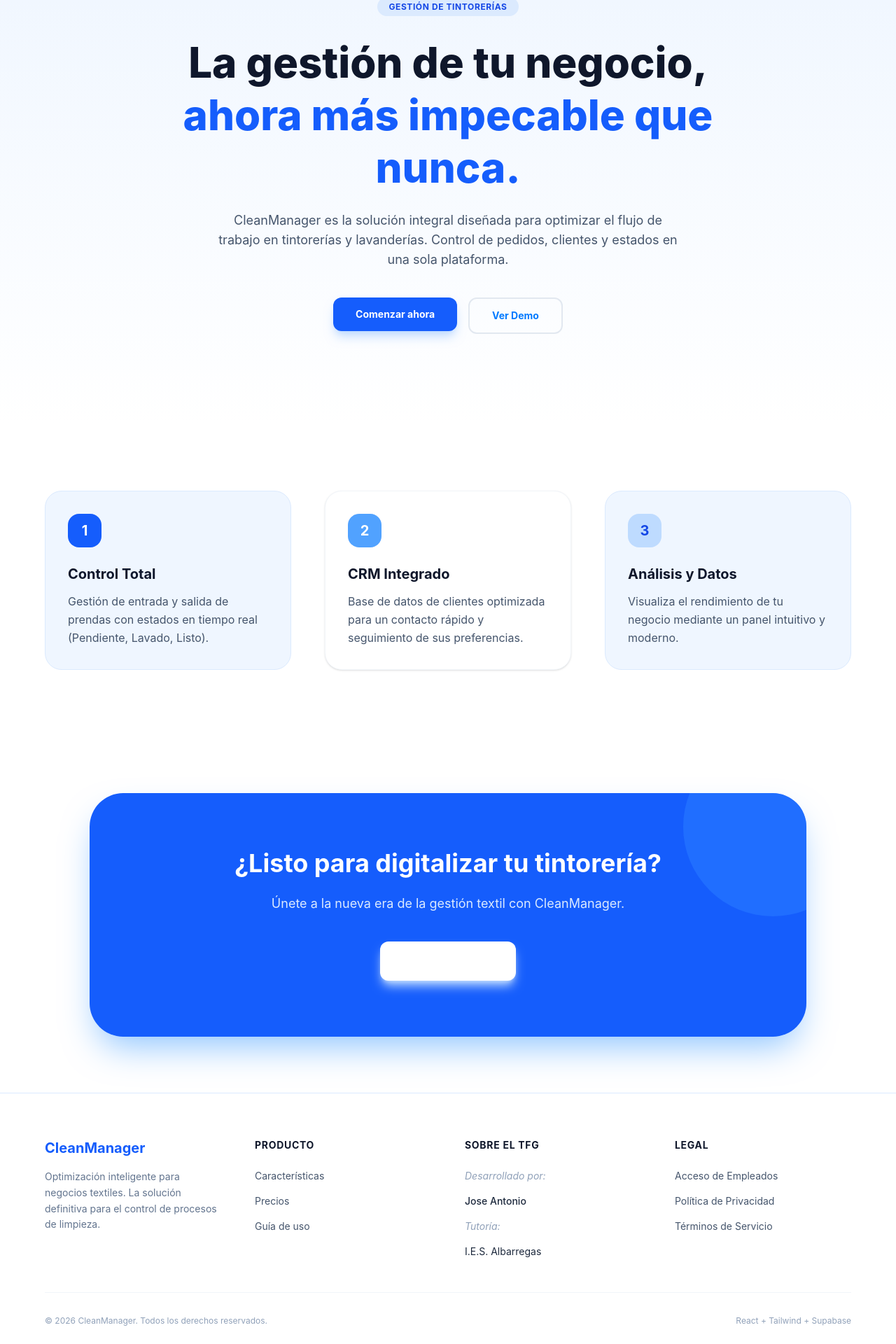
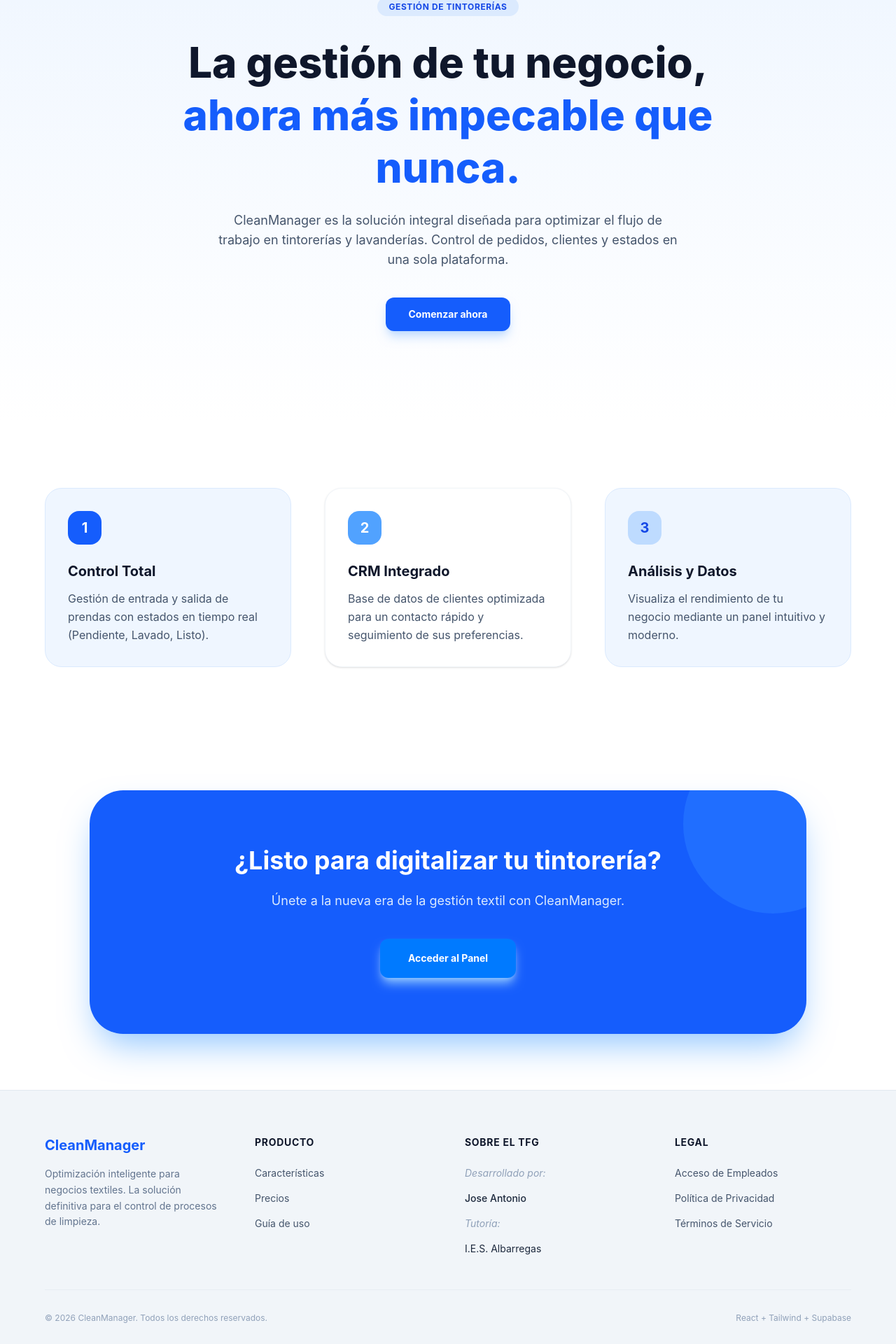
Before and after one commit to joseantoio1234/CleanManager, a React (Vite) app: page / in a window 1280 px wide. Shown: the part 157-2077 px from the top of the page at 70% size. Built offline with nearby package versions, Linux system fonts and the light colour scheme.

Commit message:
🔄️Cambio de color del footer

```diff
--- a/src/components/common/Footer.tsx
+++ b/src/components/common/Footer.tsx
@@ -4,7 +4,8 @@ export const Footer = () => {
   const currentYear = new Date().getFullYear();
 
   return (
-    <footer className="bg-white border-t border-blue-100 pt-16 pb-8 px-10">
+    /* 🚀 FOOTER ACTUALIZADO: Cambiado bg-white por bg-slate-100 e igualado el borde superior a border-slate-200 */
+    <footer className="bg-slate-100 border-t border-slate-200 pt-16 pb-8 px-10 transition-colors">
       <div className="max-w-6xl mx-auto grid grid-cols-1 md:grid-cols-4 gap-12 mb-12">
 
         {/* Columna 1: Logo y Eslogan */}
@@ -50,7 +51,8 @@ export const Footer = () => {
       </div>
 
       {/* Barra Inferior de Copyright */}
-      <div className="max-w-6xl mx-auto pt-8 border-t border-slate-100 flex flex-col md:flex-row justify-between items-center gap-4 text-xs text-slate-400">
+      {/* 🚀 Ajustado el borde interno también a border-slate-200/60 para que no desentone */}
+      <div className="max-w-6xl mx-auto pt-8 border-t border-slate-200/60 flex flex-col md:flex-row justify-between items-center gap-4 text-xs text-slate-400">
         <p>© {currentYear} CleanManager. Todos los derechos reservados.</p>
         <div className="flex gap-6">
           <span>React + Tailwind + Supabase</span>
--- a/src/components/forms/LoginForm.tsx
+++ b/src/components/forms/LoginForm.tsx
@@ -24,7 +24,7 @@ const Login = () => {
       return;
     }
 
-    setLoading(true);
+    loadingTrue();
     try {
       // 1. Intentamos el inicio de sesión real apuntando a tu API Node/MySQL
       const session = await authRepository.signIn(username, password) as any;
@@ -85,13 +85,18 @@ const Login = () => {
     }
   };
 
+  const loadingTrue = () => {
+    setLoading(true);
+  };
+
   // ==========================================
   // VISTA DE TRANSICIÓN: INICIANDO SESIÓN
   // ==========================================
   if (isRedirecting) {
     return (
       <div className="flex flex-col items-center justify-center w-full h-[calc(100vh-180px)] min-h-[500px] animate-in fade-in duration-300">
-        <div className="w-full max-w-[420px] bg-white p-10 rounded-[2.5rem] shadow-2xl shadow-blue-200/30 border border-white flex flex-col items-center space-y-6 text-center">
+        {/* 🚀 RELIEVE EXTRA APLICADO TAMBIÉN A LA PANTALLA DE CARGA */}
+        <div className="w-full max-w-[420px] bg-white p-10 rounded-[2.5rem] shadow-2xl shadow-blue-955/10 border border-slate-100 flex flex-col items-center space-y-6 text-center">
 
           {/* Spinner animado con Tailwind */}
           <div className="w-12 h-12 border-4 border-blue-100 border-t-blue-600 rounded-full animate-spin" />
@@ -109,7 +114,8 @@ const Login = () => {
   // Vista del formulario normal
   return (
     <div className="flex items-center justify-center w-full h-[calc(100vh-180px)] min-h-[500px]">
-      <div className="w-full max-w-[520px] bg-white px-10 py-8 md:px-14 md:py-10 rounded-[2.5rem] shadow-2xl shadow-blue-200/40 flex flex-col items-center border border-white">
+      {/* 🚀 REPARADO: Añadido contorno 'border-slate-100' y potenciada la sombra para dar profundidad 3D real */}
+      <div className="w-full max-w-[520px] bg-white px-10 py-8 md:px-14 md:py-10 rounded-[2.5rem] shadow-2xl shadow-blue-950/10 flex flex-col items-center border border-slate-100 transition-all duration-300">
 
         <div className="text-center">
           <h1 className="text-4xl font-bold text-blue-600 tracking-tight">
@@ -128,7 +134,6 @@ const Login = () => {
 
         <form onSubmit={handleLogin} className="w-full space-y-4 text-left">
 
-          {/* Cambiado de Correo Electrónico a Usuario de Acceso */}
           <div className="space-y-1.5">
             <label className="text-[11px] font-bold text-slate-400 uppercase tracking-widest ml-1">
               Usuario de Acceso
--- a/src/pages/Landing.tsx
+++ b/src/pages/Landing.tsx
@@ -26,9 +26,6 @@ const Landing = () => {
                 Comenzar ahora
               </Button>
             </Link>
-            <Button variant="outline" className="px-8 py-6 text-lg rounded-xl border-slate-200">
-              Ver Demo
-            </Button>
           </div>
         </div>
       </section>
@@ -61,7 +58,7 @@ const Landing = () => {
             <h2 className="text-3xl md:text-4xl font-bold mb-6">¿Listo para digitalizar tu tintorería?</h2>
             <p className="text-blue-100 text-lg mb-10 max-w-xl mx-auto">Únete a la nueva era de la gestión textil con CleanManager.</p>
             <Link to="/login">
-              <Button className="bg-white text-blue-600 hover:bg-blue-50 px-10 py-7 text-lg font-bold rounded-2xl">
+              <Button className="bg-blue text-blue-600 shadow-blue-300 px-10 py-7 text-lg font-bold rounded-2xl">
                 Acceder al Panel
               </Button>
             </Link>
```
